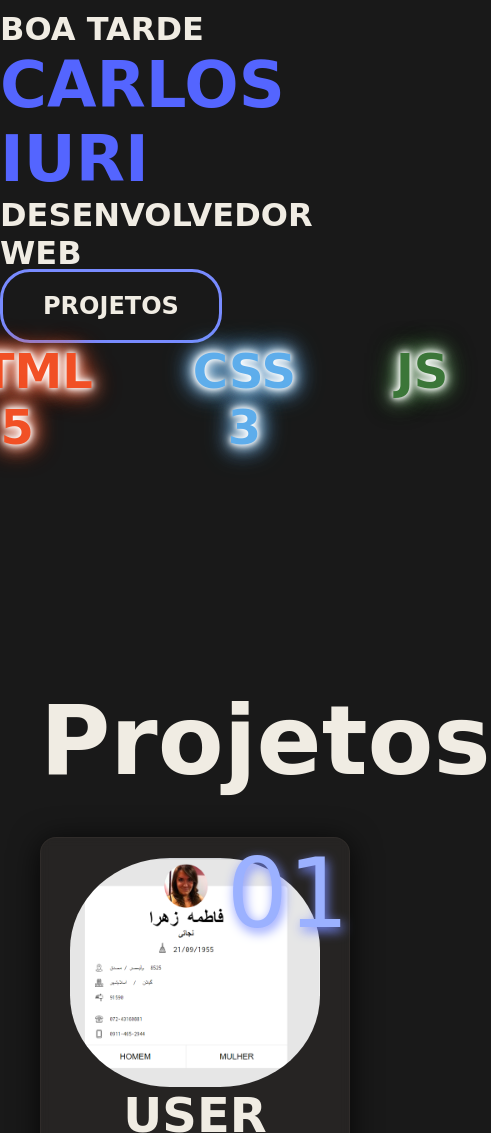
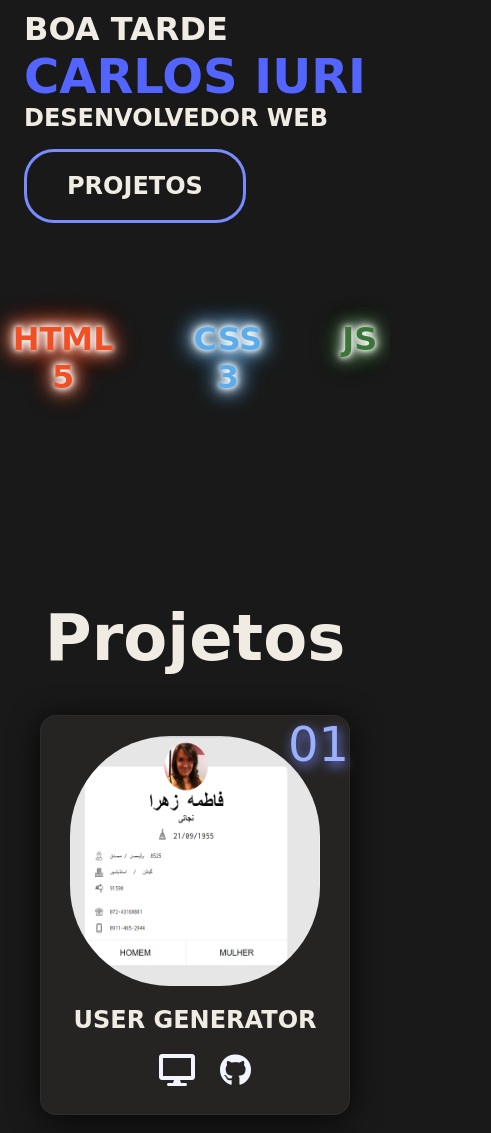
Before and after one commit to CarlosIuri/portfolio, a plain HTML site: page index.html in a window 390 px wide. Shown: the top 1133 px of the page, 491 px wide, since content can reach past the window. Drawn offline with nearby package versions, Linux system fonts and the light colour scheme; a web font is replaced by a local one.

Commit message:
Add files via upload

```diff
--- a/index.html
+++ b/index.html
@@ -21,7 +21,6 @@
         <h1>Carlos Iuri</h2>
           <h2>Desenvolvedor Web</h2>
             <a href="#projetos" class="btn btnProjeto">Projetos</a>
-            <!-- <a href="" class="btn">Contato</a> -->
       </div>
       <div class="apresentacao-tecnologias">
         <div class="html">HTML<br>5</div>
@@ -34,7 +33,6 @@
   <section class="projetos" id="projetos">
     <div class="projeto-container">
       <h1>Projetos</h1>
-
       <div class="projeto-conteudo">
         <img src="imgs/usergeneration.png" />
         <p>01</p>
@@ -75,7 +73,7 @@
   <footer>
     <div class="footer-conteudo">
       <div class="footer-pessoal">
-        <h2>Feito por Carlos Iuri da Silva Caetano</h2>
+        <h2>Carlos Iuri da Silva Caetano</h2>
         <p>carlosiuricaetano@outlook.com</p>
       </div>
       <div class="footer-redes">
--- a/scss/_apresentacao.scss
+++ b/scss/_apresentacao.scss
@@ -1,14 +1,5 @@
 .apresentacao {
   height: 100vh;
-}
-
-@media (max-width: 800px) {
-  .apresentacao {
-    height: 90vh;
-  }
-  .apresentacao {
-    height: 80vh;
-  }
 }
 
 .apresentacao-container {
@@ -27,6 +18,12 @@
   margin-top: 40px;
 }
 
+.apresentacao-nome p {
+  font-size: 2rem;
+  font-weight: 600;
+  text-transform: uppercase;
+}
+
 .apresentacao-nome h1 {
   font-size: 6rem;
   font-weight: bold;
@@ -38,16 +35,10 @@
   font-size: 4rem;
   font-weight: 600;
   text-transform: uppercase;
-  margin-bottom: 20px;
+  margin-bottom: 40px;
 }
 
-.apresentacao-nome p {
-  font-size: 2rem;
-  font-weight: 600;
-  text-transform: uppercase;
-}
-
-.btn {
+.apresentacao-nome .btn {
   width: 200px;
   height: 100px;
   background-color: transparent;
@@ -98,6 +89,9 @@
 }
 
 @media (max-width: 800px) {
+  .apresentacao {
+    height: 80vh;
+  }
   .apresentacao-nome h2 {
     font-size: 3.5rem;
   }
@@ -115,6 +109,23 @@
   }
 }
 
+@media (max-width: 499px) {
+  .apresentacao {
+    height: 70vh;
+  }
+  .apresentacao-nome h2 {
+    font-size: 1.5rem;
+  }
+  .apresentacao-nome h1 {
+    font-size: 3rem;
+  }
+
+  .btn {
+    font-size: 1rem;
+  }
+}
+
+
 // ----------------------------------------------------------------------------------------------------
 
 .apresentacao-tecnologias {
@@ -127,29 +138,9 @@
   font-weight: 700;
   flex: 1;
   position: relative;
-  padding: 20px;
+  padding: 0px;
   opacity: 1;
   margin-top: 40px;
-}
-
-@media (max-width: 1200px) {
-  .apresentacao-tecnologias {
-    margin-top: 0;
-    padding: 0;
-    display: flex;
-  }
-}
-
-@media (max-width: 800px) {
-  .apresentacao-tecnologias {
-    font-size: 4.5rem;
-  }
-}
-
-@media (max-width: 650px) {
-  .apresentacao-tecnologias {
-    font-size: 3rem;
-  }
 }
 
 .apresentacao-tecnologias .html {
@@ -198,18 +189,6 @@
     0 0 25px #3b7638, 0 0 30px #3b7638;
 }
 
-@media (max-width: 1200px) {
-  .apresentacao-tecnologias .html,
-  .apresentacao-tecnologias .css,
-  .apresentacao-tecnologias .js {
-    position: initial;
-  }
-  .apresentacao-tecnologias .css,
-  .apresentacao-tecnologias .js {
-    margin-left: 100px;
-  }
-}
-
 .apresentacao-tecnologias .html:hover {
   transform: scale(1.1);
   text-shadow: 0 0 5px #fff, 0 0 10px #fff, 0 0 15px #fff, 0 0 20px #fff,
@@ -230,3 +209,49 @@
     0 0 25px #fff, 0 0 30px #3b7638, 0 0 35px #3b7638, 0 0 40px #3b7638,
     0 0 45px #3b7638, 0 0 50px #3b7638;
 }
+
+
+@media (max-width: 1200px) {
+  .apresentacao-tecnologias {
+    padding: 0;
+    display: flex;
+  }
+}
+
+@media (max-width: 800px) {
+  .apresentacao-tecnologias {
+    font-size: 4.5rem;
+  }
+}
+
+@media (max-width: 650px) {
+  .apresentacao-tecnologias {
+    font-size: 3rem;
+  }
+}
+
+
+@media (max-width: 499px) {
+  .apresentacao-tecnologias {
+    font-size: 2rem;
+  }
+}
+
+@media (max-width: 1200px) {
+  .apresentacao-tecnologias .html,
+  .apresentacao-tecnologias .css,
+  .apresentacao-tecnologias .js {
+    position: initial;
+  }
+  .apresentacao-tecnologias .css,
+  .apresentacao-tecnologias .js {
+    margin-left: 100px;
+  }
+}
+
+@media (max-width: 1200px) {
+  .apresentacao-tecnologias .css,
+  .apresentacao-tecnologias .js {
+    margin-left: 80px;
+  }
+}
--- a/scss/_footer.scss
+++ b/scss/_footer.scss
@@ -1,7 +1,7 @@
 .footer-conteudo{
     max-width: 1920px;
     margin: 0 auto;
-    padding: 30px 0;
+    padding: 30px 10px;
     display: flex;
     align-items: center;
     justify-content: center;
@@ -12,6 +12,8 @@
     display: flex;
     flex-direction: column;
     gap: 20px;
+    align-items: center;
+    align-self: center;
 }
 
 
@@ -37,3 +39,23 @@
 .footer-conteudo .footer-redes a{
     margin-left: 20px;
 }
+
+@media (max-width: 499px) {
+
+    .footer-conteudo{
+        align-items: flex-start;
+    }
+
+    .footer-conteudo{
+     flex-direction: column;
+    }
+
+    .footer-conteudo .footer-redes{
+        margin-top: 20px;
+        margin-left: 0;
+        border-left: none;
+        flex-direction: row;
+        gap: 0;
+        align-self: center;
+    }
+}
--- a/scss/_projetos.scss
+++ b/scss/_projetos.scss
@@ -77,3 +77,36 @@
         border-radius: 40%;
     }
 }
+
+@media (max-width: 499px) {
+    .projeto-container h1{
+        font-size: 4rem;
+        text-align: center;
+    }
+
+    .projeto-conteudo img {
+        width: 250px;
+        height: 250px;
+        border-radius: 40%;
+    }
+
+    .projeto-conteudo p{
+        position: absolute;
+        top: 0;
+        right: 0;
+        font-size: 3rem;
+        color: #9BB1FF;
+        filter: drop-shadow(2px 4px 6px #788BFF);
+    }
+
+    .projeto-conteudo .codigo-projeto{
+        font-size: 1rem;
+        margin-top: 20px;
+
+    }
+
+    .projeto-conteudo .codigo-projeto .icone{
+        margin-top: 20px;
+        font-size: 2rem;
+    }
+}
```
Also changed, not shown: scss/style.css, 1 other file.
